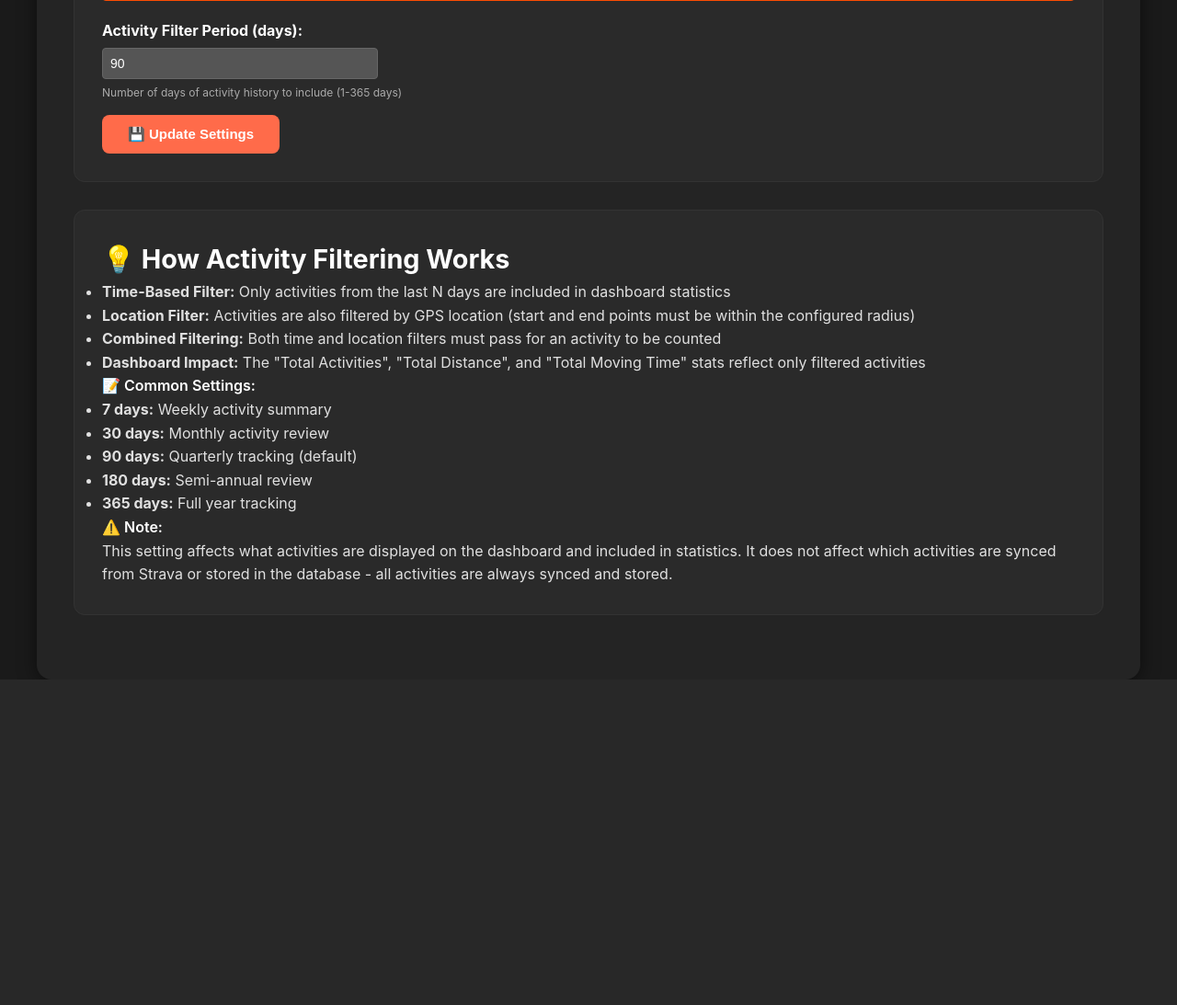
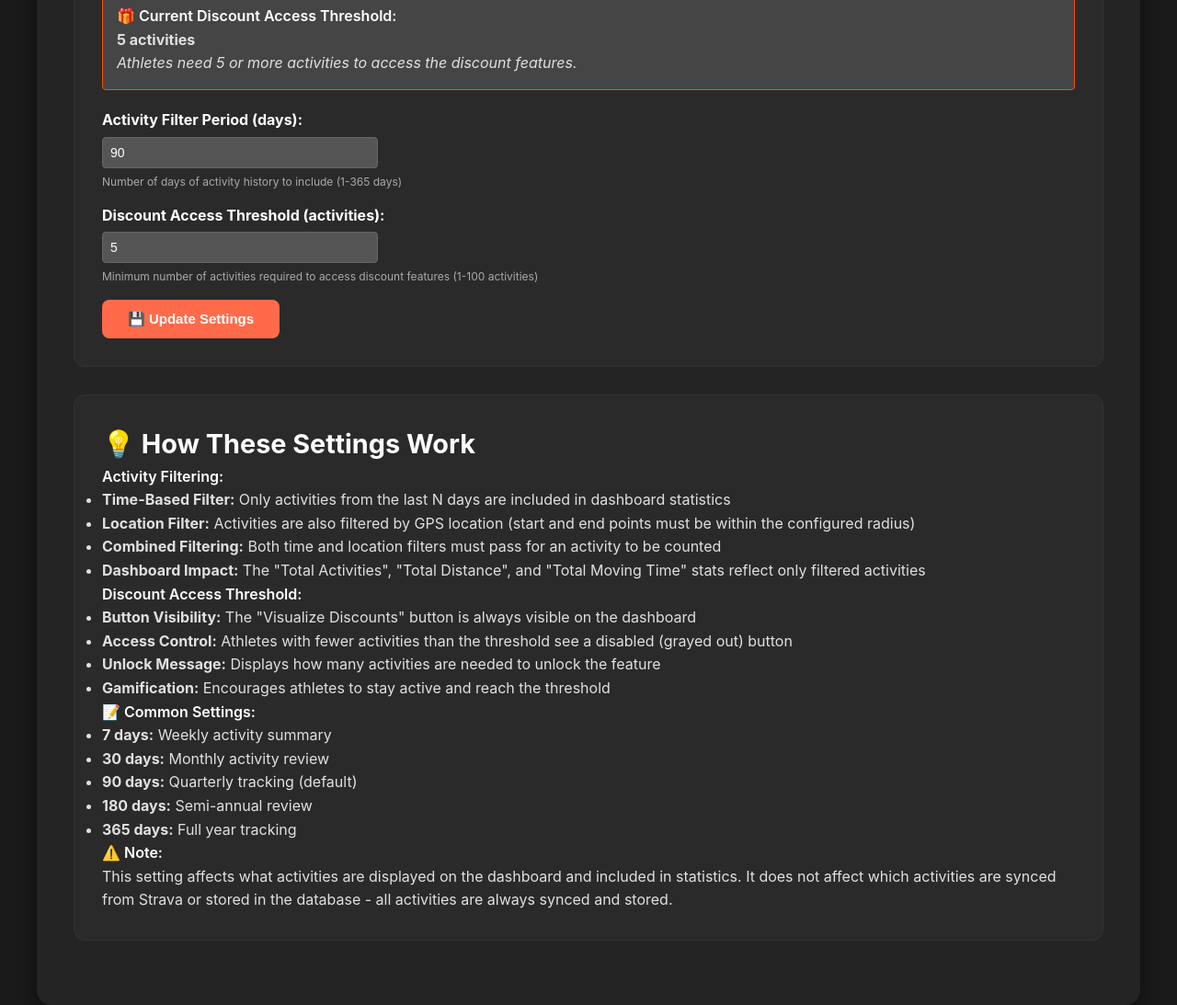
Before and after one commit to rmenoli/strava-club-activity-tracker, a FastAPI app: page /admin/settings in a window 1280 px wide. Shown: the part 387-1480 px from the top of the page at 92% size. Before the commit the page ends 1126 px from the top, so only its background shows below. Run offline with FastAPI, Linux system fonts and the light colour scheme; data that the repository does not hold is empty; parts of the project's set-up code (start-up, migrations or seed data) failed here and were passed over; some libraries are stand-ins or nearby versions.

Commit message:
added discount page and discount logic

```diff
--- a/src/databases/admin_database.py
+++ b/src/databases/admin_database.py
@@ -32,7 +32,8 @@ class AdminDatabase:
                         ('target_latitude', '50.097416', 'Default target location latitude for activity filtering'),
                         ('target_longitude', '14.462274', 'Default target location longitude for activity filtering'),
                         ('filter_radius_km', '1.0', 'Default radius in kilometers for location filtering'),
-                        ('activity_filter_days', '90', 'Number of days of activity history to include in statistics')
+                        ('activity_filter_days', '90', 'Number of days of activity history to include in statistics'),
+                        ('discount_threshold_activities', '5', 'Minimum number of activities required to access discount features')
                     ON CONFLICT (key) DO NOTHING
                 """)
 
@@ -107,6 +108,26 @@ class AdminDatabase:
                         updated_at = CURRENT_TIMESTAMP
                 """,
                     (str(days),),
+                )
+                conn.commit()
+
+    def get_discount_threshold(self) -> int:
+        """Get the minimum number of activities required to access discount features."""
+        return int(self.get_setting("discount_threshold_activities", "5"))
+
+    def update_discount_threshold(self, threshold: int) -> None:
+        """Update the minimum number of activities required to access discount features."""
+        with self.get_connection() as conn:
+            with conn.cursor() as cursor:
+                cursor.execute(
+                    """
+                    INSERT INTO settings (key, value, updated_at)
+                    VALUES ('discount_threshold_activities', %s, CURRENT_TIMESTAMP)
+                    ON CONFLICT (key) DO UPDATE SET
+                        value = EXCLUDED.value,
+                        updated_at = CURRENT_TIMESTAMP
+                """,
+                    (str(threshold),),
                 )
                 conn.commit()
 
--- a/src/routes/admin_routes.py
+++ b/src/routes/admin_routes.py
@@ -133,12 +133,14 @@ def setup_admin_routes(
     async def admin_settings(request: Request):
         """Admin page for managing general settings."""
         activity_filter_days = admin_db.get_activity_filter_days()
+        discount_threshold = admin_db.get_discount_threshold()
 
         return templates.TemplateResponse(
             "admin_settings.html",
             {
                 "request": request,
                 "activity_filter_days": activity_filter_days,
+                "discount_threshold": discount_threshold,
             },
         )
 
@@ -149,16 +151,21 @@ def setup_admin_routes(
 
         try:
             days = int(form_data.get("activity_filter_days", 90))
+            threshold = int(form_data.get("discount_threshold", 5))
 
             # Validate input
             if not (1 <= days <= 365):
                 raise ValueError("Activity filter days must be between 1 and 365")
+            if not (1 <= threshold <= 100):
+                raise ValueError("Discount threshold must be between 1 and 100")
 
             admin_db.update_activity_filter_days(days)
+            admin_db.update_discount_threshold(threshold)
 
             return HTMLResponse(f"""
                 <h3>✅ Settings updated successfully!</h3>
                 <p>Activity filter period: {days} days</p>
+                <p>Discount access threshold: {threshold} activities</p>
                 <p><a href='/admin/settings'>Back to Settings</a> | <a href='/admin'>Admin Dashboard</a></p>
             """)
 
--- a/templates/admin_settings.html
+++ b/templates/admin_settings.html
@@ -22,6 +22,10 @@
                 <h4>📅 Current Activity Filter Period:</h4>
                 <p><strong>{{ activity_filter_days }} days</strong></p>
                 <p><em>Activities from the last {{ activity_filter_days }} days will be included in statistics and displayed on the dashboard.</em></p>
+
+                <h4 style="margin-top: 20px;">🎁 Current Discount Access Threshold:</h4>
+                <p><strong>{{ discount_threshold }} activities</strong></p>
+                <p><em>Athletes need {{ discount_threshold }} or more activities to access the discount features.</em></p>
             </div>
 
             <form method="post" action="/admin/settings/update">
@@ -33,17 +37,35 @@
                     <div class="help-text">Number of days of activity history to include (1-365 days)</div>
                 </div>
 
+                <div class="form-group">
+                    <label for="discount_threshold">Discount Access Threshold (activities):</label>
+                    <input type="number" id="discount_threshold" name="discount_threshold"
+                           value="{{ discount_threshold }}"
+                           min="1" max="100" required>
+                    <div class="help-text">Minimum number of activities required to access discount features (1-100 activities)</div>
+                </div>
+
                 <button type="submit" class="btn">💾 Update Settings</button>
             </form>
         </div>
 
         <div class="section">
-            <h2>💡 How Activity Filtering Works</h2>
+            <h2>💡 How These Settings Work</h2>
+
+            <h4>Activity Filtering:</h4>
             <ul>
                 <li><strong>Time-Based Filter:</strong> Only activities from the last N days are included in dashboard statistics</li>
                 <li><strong>Location Filter:</strong> Activities are also filtered by GPS location (start and end points must be within the configured radius)</li>
                 <li><strong>Combined Filtering:</strong> Both time and location filters must pass for an activity to be counted</li>
                 <li><strong>Dashboard Impact:</strong> The "Total Activities", "Total Distance", and "Total Moving Time" stats reflect only filtered activities</li>
+            </ul>
+
+            <h4>Discount Access Threshold:</h4>
+            <ul>
+                <li><strong>Button Visibility:</strong> The "Visualize Discounts" button is always visible on the dashboard</li>
+                <li><strong>Access Control:</strong> Athletes with fewer activities than the threshold see a disabled (grayed out) button</li>
+                <li><strong>Unlock Message:</strong> Displays how many activities are needed to unlock the feature</li>
+                <li><strong>Gamification:</strong> Encourages athletes to stay active and reach the threshold</li>
             </ul>
 
             <h4>📝 Common Settings:</h4>
```
Also changed, not shown: CLAUDE.md (+70 -13 lines), src/routes/main_routes.py (+23 -0 lines), templates/dashboard.html (+15 -0 lines), templates/discount.html (added, +35 -0 lines), README.md.
